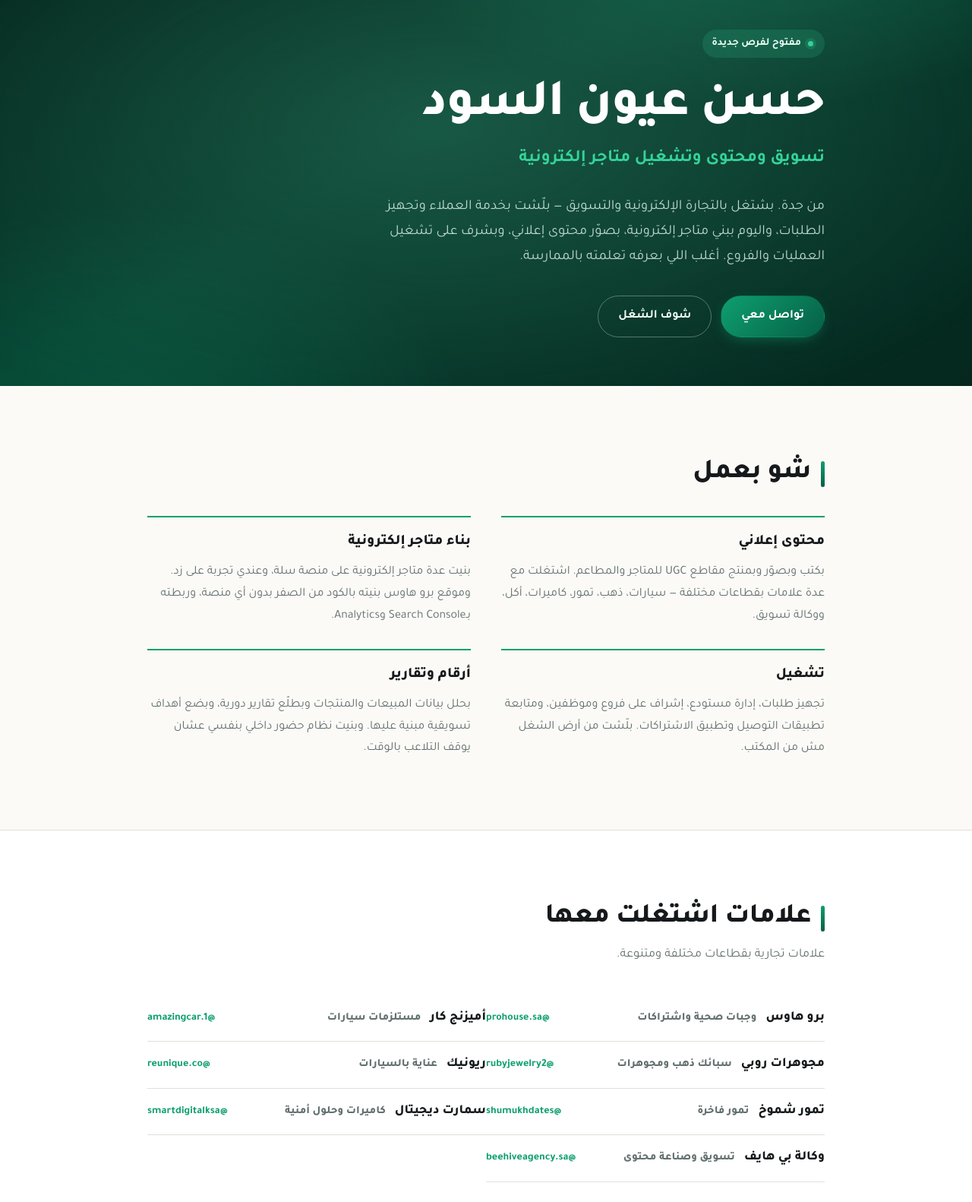
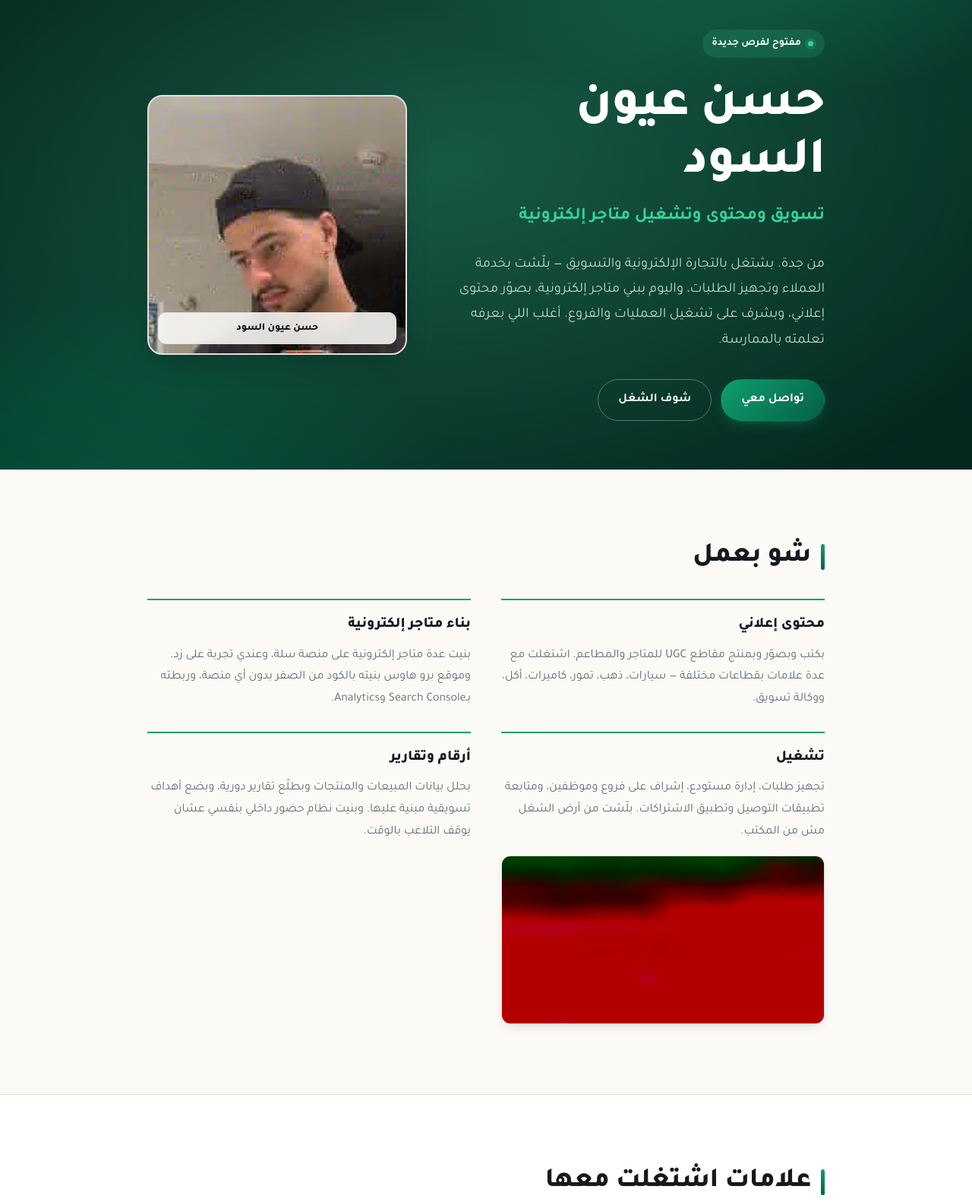
Before and after one commit to hasanoyounalsoud-stack/hasanoyounalsoud, a plain HTML site: page index.html in a window 1280 px wide. Shown: the part 140-1722 px from the top of the page at 76% size. Drawn offline with Linux system fonts and the light colour scheme.

Commit message:
Integrate Hasan authentic personal photos and real work images across the site

```diff
--- a/css/style.css
+++ b/css/style.css
@@ -157,6 +157,64 @@ a { color: inherit; }
 
 /* ===== الواجهة ===== */
 .hero { padding: clamp(56px, 10vw, 104px) 0 clamp(40px, 6vw, 64px); }
+
+.hero-wrap {
+  display: grid;
+  grid-template-columns: 1.2fr 0.8fr;
+  gap: 36px;
+  align-items: center;
+}
+@media (max-width: 768px) {
+  .hero-wrap {
+    grid-template-columns: 1fr;
+    gap: 28px;
+  }
+}
+
+.hero-portrait-card {
+  position: relative;
+  border-radius: 20px;
+  overflow: hidden;
+  box-shadow: 0 16px 36px -12px rgba(0, 0, 0, .25);
+  border: 2px solid var(--line);
+  background: var(--raise);
+  transition: transform .3s var(--ease), border-color .3s var(--ease);
+}
+.hero-portrait-card:hover {
+  transform: translateY(-4px);
+  border-color: var(--accent);
+}
+.portrait-img {
+  width: 100%;
+  max-height: 420px;
+  object-fit: cover;
+  object-position: center 20%;
+  display: block;
+}
+.portrait-tag {
+  position: absolute; bottom: 12px; inset-inline: 12px;
+  background: color-mix(in srgb, var(--ground) 88%, transparent);
+  backdrop-filter: blur(10px);
+  -webkit-backdrop-filter: blur(10px);
+  padding: 8px 14px; border-radius: 10px;
+  font-weight: 800; font-size: 13.5px; text-align: center;
+  border: 1px solid var(--line);
+  color: var(--ink);
+}
+
+.work-photo-card {
+  margin-top: 16px;
+  border-radius: 12px;
+  overflow: hidden;
+  border: 1px solid var(--line);
+  box-shadow: 0 6px 16px -6px rgba(0, 0, 0, .15);
+}
+.work-img {
+  width: 100%;
+  height: 220px;
+  object-fit: cover;
+  display: block;
+}
 
 .status {
   display: inline-flex; align-items: center; gap: 9px;
--- a/index.html
+++ b/index.html
@@ -48,7 +48,8 @@
 
   <!-- ===== الواجهة ===== -->
   <section class="hero" id="top">
-    <div class="wrap">
+    <div class="wrap hero-wrap">
+      <div class="hero-text">
         <p class="status reveal">
           <span class="dot" aria-hidden="true"></span>
           <span data-ar="مفتوح لفرص جديدة" data-en="Open to new opportunities">مفتوح لفرص جديدة</span>
@@ -72,6 +73,16 @@
         <div class="cta reveal">
           <a class="btn solid" href="#contact" data-ar="تواصل معي" data-en="Get in touch">تواصل معي</a>
           <a class="btn line"  href="#work"    data-ar="شوف الشغل" data-en="See the work">شوف الشغل</a>
+        </div>
+      </div>
+
+      <div class="hero-media reveal">
+        <div class="hero-portrait-card">
+          <img src="assets/images/hasan.jpg" alt="حسن عيون السود" class="portrait-img" />
+          <div class="portrait-tag">
+            <span data-ar="حسن عيون السود" data-en="Hasan AlSoud">حسن عيون السود</span>
+          </div>
+        </div>
       </div>
     </div>
   </section>
@@ -108,6 +119,9 @@
             تجهيز طلبات، إدارة مستودع، إشراف على فروع وموظفين، ومتابعة تطبيقات التوصيل وتطبيق
             الاشتراكات. بلّشت من أرض الشغل مش من المكتب.
           </p>
+          <div class="work-photo-card">
+            <img src="assets/images/hasan-at-work.jpg" alt="حسن عيون السود أثناء العمل التشغيلي في الميدان" class="work-img" />
+          </div>
         </article>
 
         <article class="do reveal">
```
Lines whose indentation alone changed are shown as unchanged.
